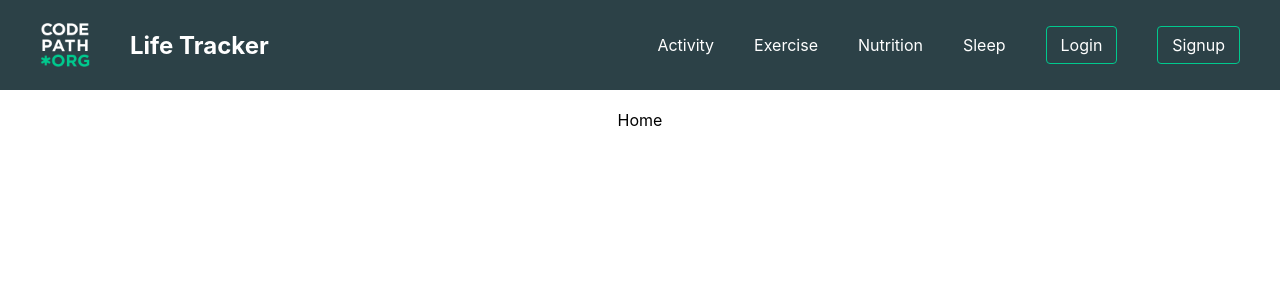
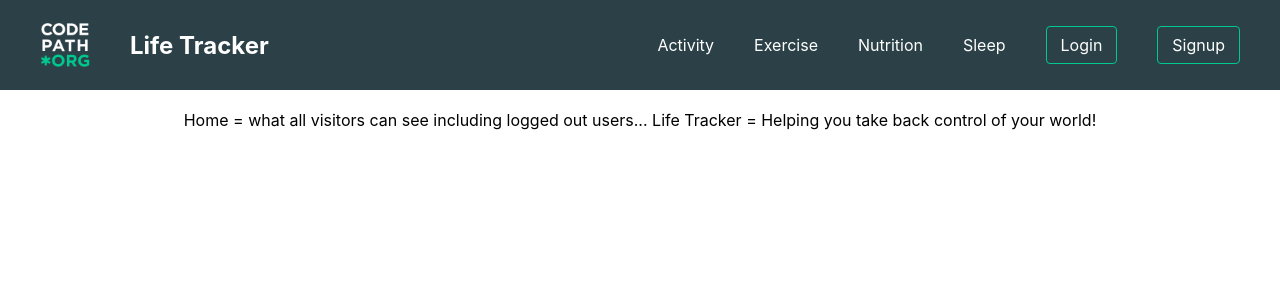
Before and after one commit to stephaniedeleon/site_life_tracker, a React (Create React App) app in the folder frontend/: page / in a window 1280 px wide. Shown: the top 300 px of the page. Built offline with nearby package versions, Linux system fonts and the light colour scheme; no server answers.

Commit message:
import css for home

```diff
--- a/frontend/src/components/Home/Home.js
+++ b/frontend/src/components/Home/Home.js
@@ -1,9 +1,11 @@
+import "./Home.css";
 
 export default function Home() {
 
     return (
       <div className="Home">
-          Home
+          Home = what all visitors can see including logged out users...
+          Life Tracker = Helping you take back control of your world!
       </div>
     )
 }
```
